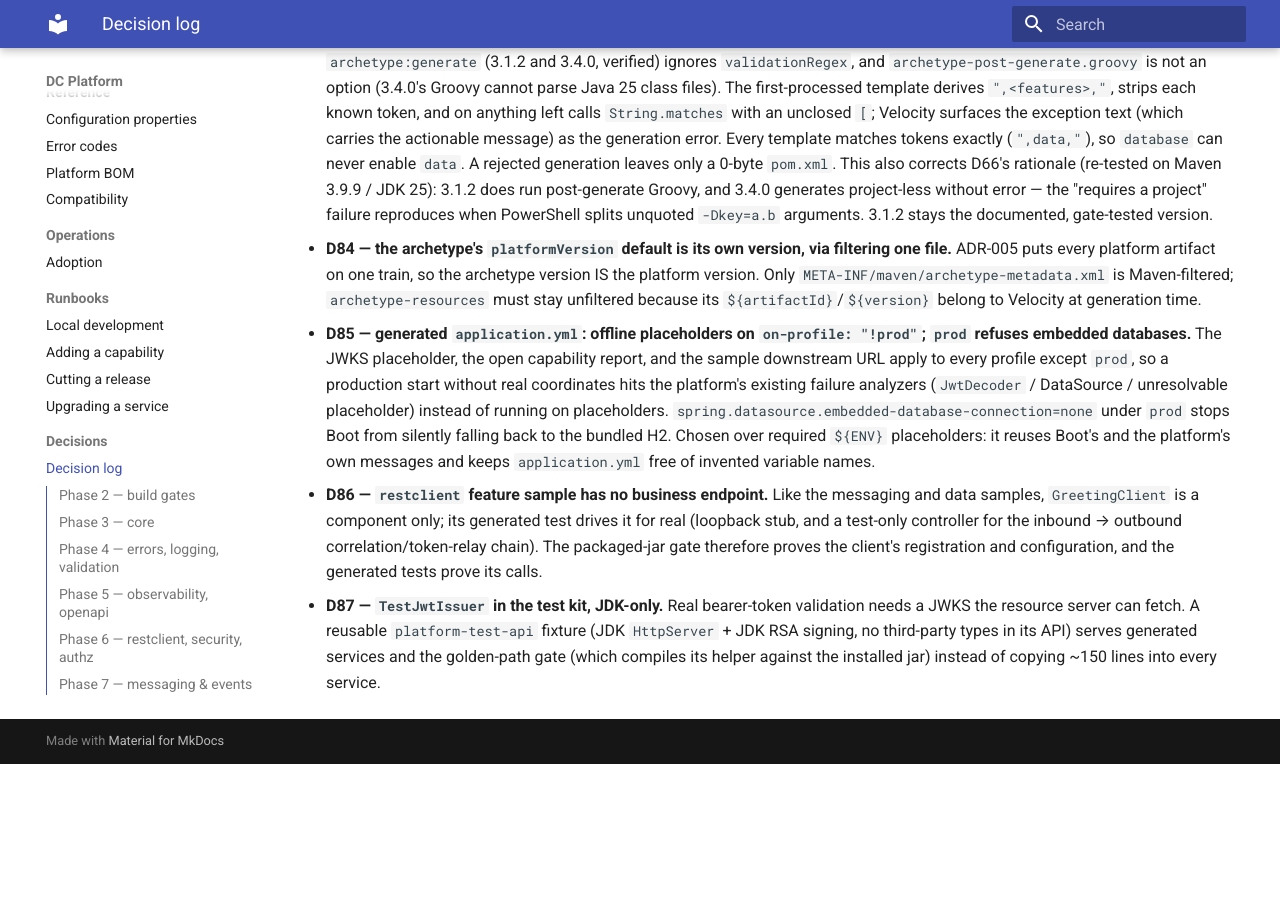
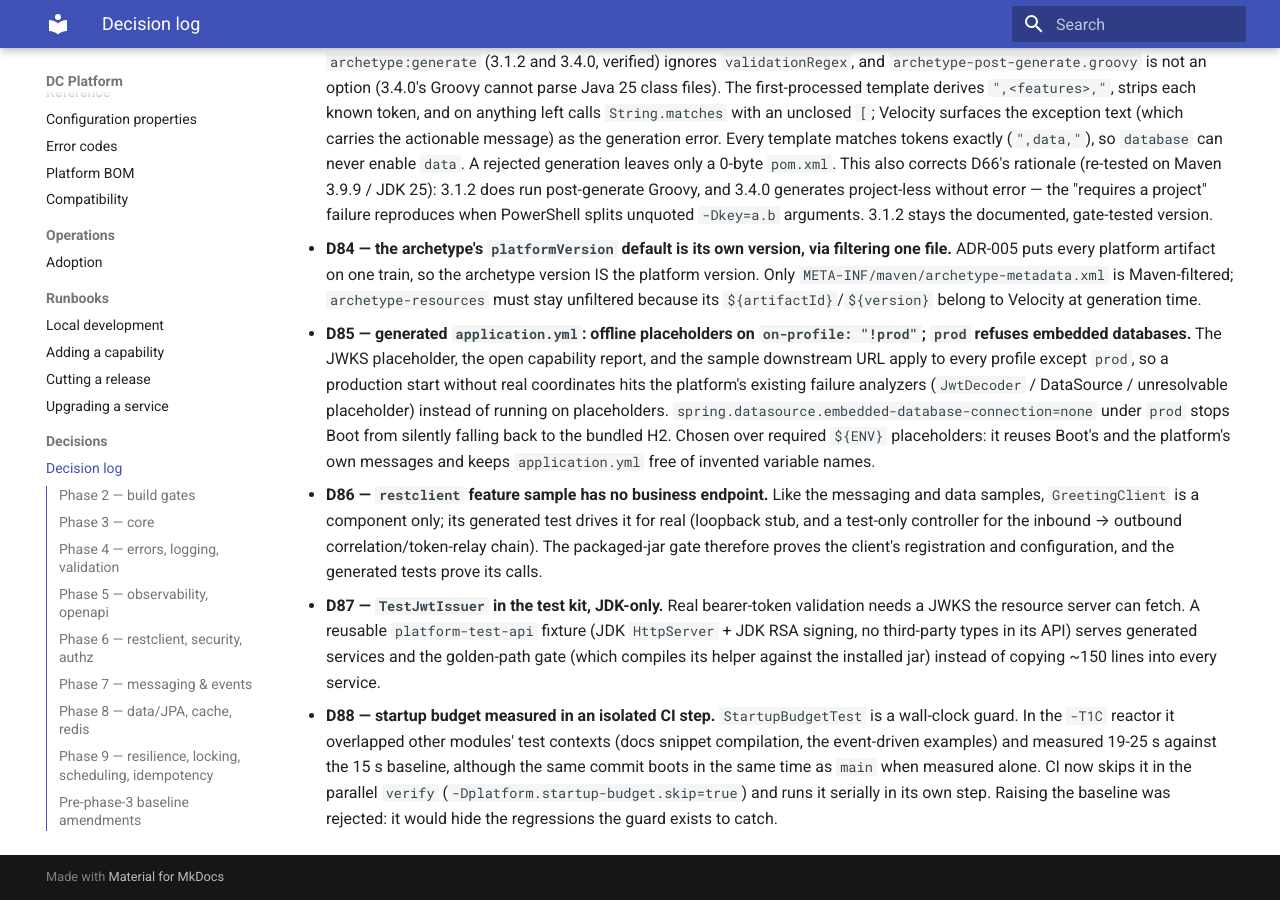
Before and after one commit to muhammadallee/dc-platform, an MkDocs documentation site: the page built from docs/decisions/decision-log.md, in a window 1280 px wide and 900 px high, scrolled down 12919 px. Built offline with MkDocs 1.6.1 and Material for MkDocs 9.7.7, drawn with Linux system fonts in a browser that asks for light colours; before the commit the page ends 13683 px from its top, so only the background shows below that.

Commit message:
ci: measure the startup budget in an isolated serial step
StartupBudgetTest is wall-clock. In the -T1C reactor it shared the runner with other modules'
test contexts (docs snippet compilation, both event-driven examples) and measured 19-25 s against
the 15 s baseline, while the same commit boots like main when measured alone. The parallel verify
now passes -Dplatform.startup-budget.skip=true (@DisabledIfSystemProperty), and a separate step runs
only that test serially.

Decision: isolate the measurement rather than raise startup.baseline.ms (D88).

Co-Authored-By: Claude Opus 5.5 <noreply@anthropic.com>

```diff
--- a/docs/decisions/decision-log.md
+++ b/docs/decisions/decision-log.md
@@ -599,3 +599,9 @@ One line of context per decision; details live in the commit bodies referenced.
   resource server can fetch. A reusable `platform-test-api` fixture (JDK `HttpServer` + JDK RSA
   signing, no third-party types in its API) serves generated services and the golden-path gate (which
   compiles its helper against the installed jar) instead of copying ~150 lines into every service.
+- **D88 — startup budget measured in an isolated CI step.** `StartupBudgetTest` is a wall-clock
+  guard. In the `-T1C` reactor it overlapped other modules' test contexts (docs snippet compilation,
+  the event-driven examples) and measured 19-25 s against the 15 s baseline, although the same commit
+  boots in the same time as `main` when measured alone. CI now skips it in the parallel `verify`
+  (`-Dplatform.startup-budget.skip=true`) and runs it serially in its own step. Raising the baseline
+  was rejected: it would hide the regressions the guard exists to catch.
```
Also changed, not shown: CHANGELOG.md (+3 -0 lines), 2 other files.
